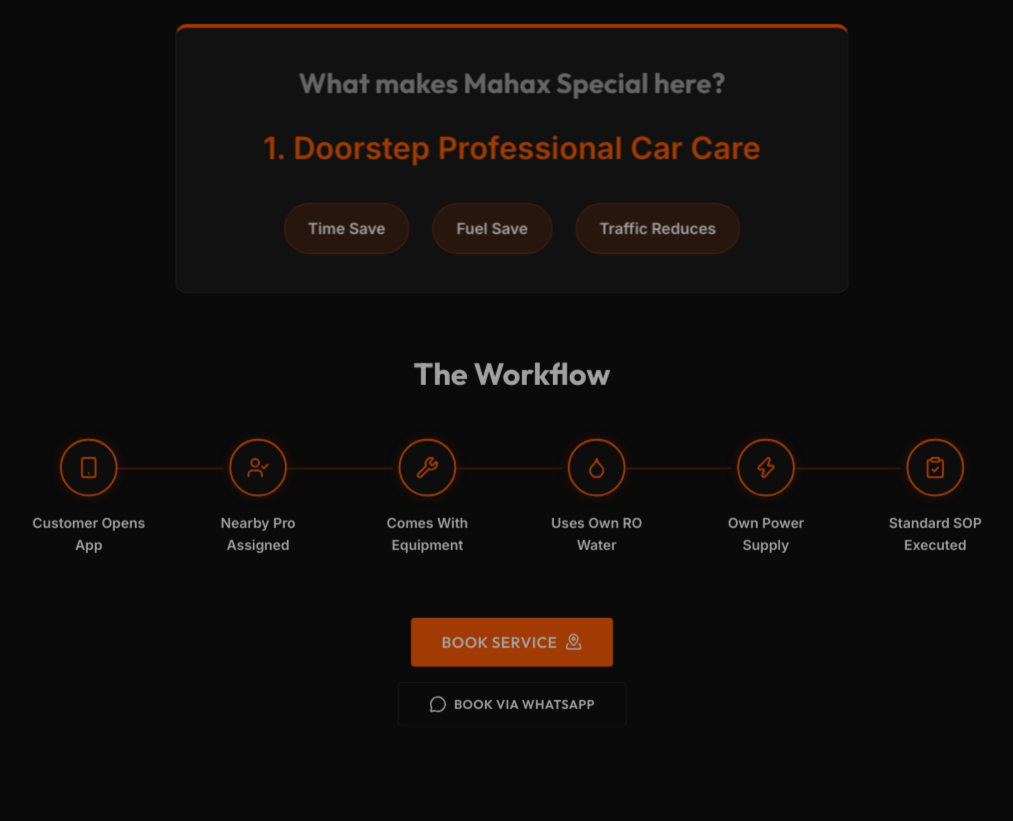
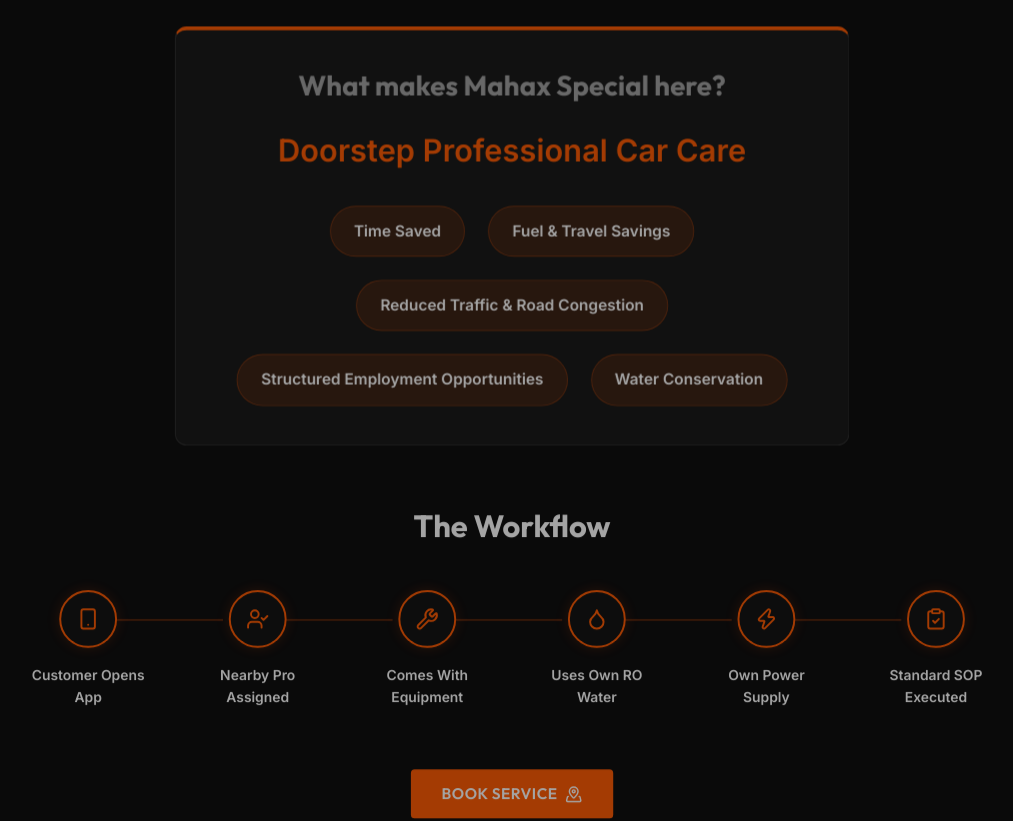
Before and after one commit to mahaxindia-design/Mahax-India-website, a React (Vite) app: page / in a window 1280 px wide. Shown: the part 4620-5441 px from the top of the page, without its empty margins (128-1141 px from the left). Built offline with nearby package versions, Linux system fonts and the light colour scheme; no server answers.

Commit message:
Update Doorstep Services heading and impact benefits wording

```diff
--- a/src/components/PhaseTwoServices.jsx
+++ b/src/components/PhaseTwoServices.jsx
@@ -57,11 +57,13 @@
 
         <div className="special-box glass-panel">
           <h3>What makes Mahax Special here?</h3>
-          <p className="highlight-text">1. Doorstep Professional Car Care</p>
+          <p className="highlight-text">Doorstep Professional Car Care</p>
           <div className="benefits-row">
-            <span className="benefit-tag">Time Save</span>
-            <span className="benefit-tag">Fuel Save</span>
-            <span className="benefit-tag">Traffic Reduces</span>
+            <span className="benefit-tag">Time Saved</span>
+            <span className="benefit-tag">Fuel & Travel Savings</span>
+            <span className="benefit-tag">Reduced Traffic & Road Congestion</span>
+            <span className="benefit-tag">Structured Employment Opportunities</span>
+            <span className="benefit-tag">Water Conservation</span>
           </div>
         </div>
 
```
